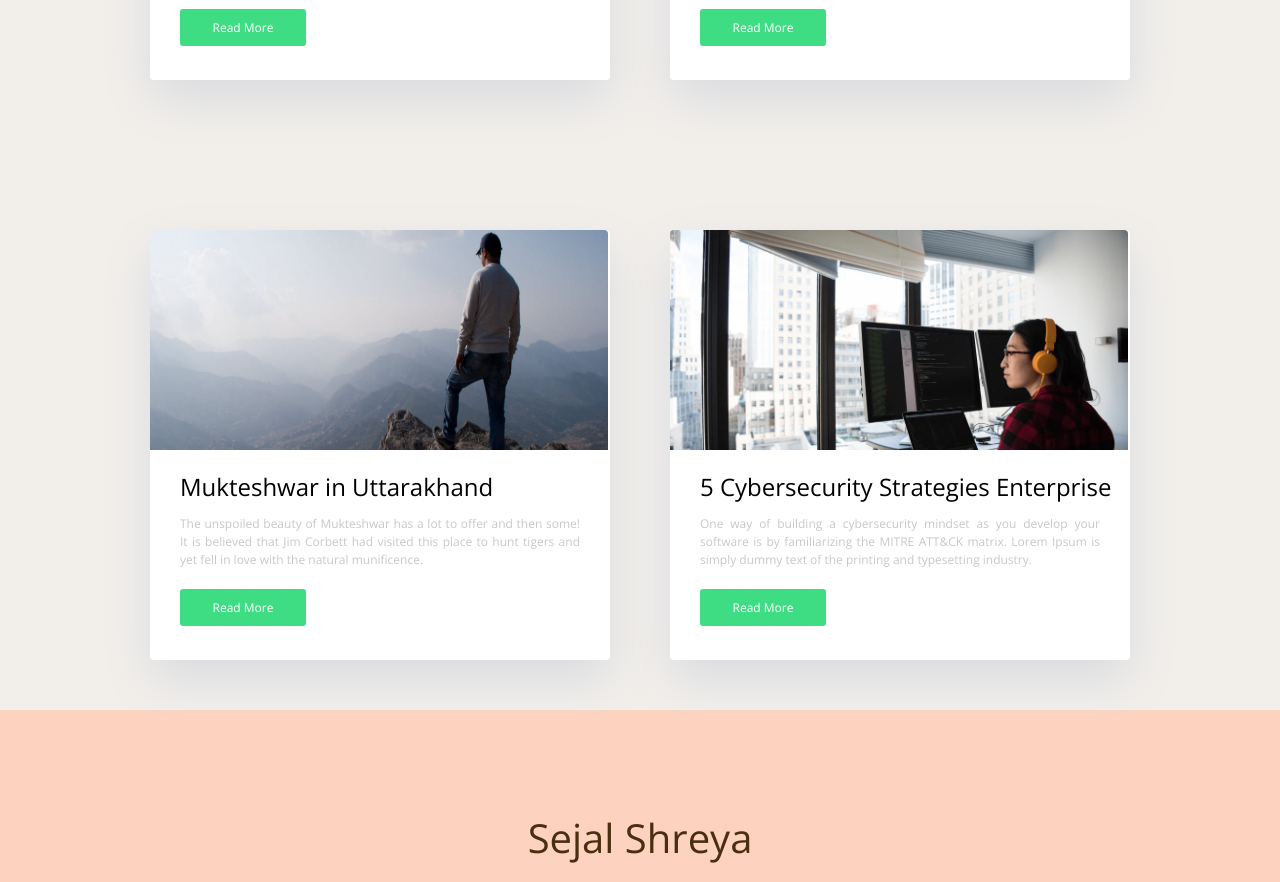
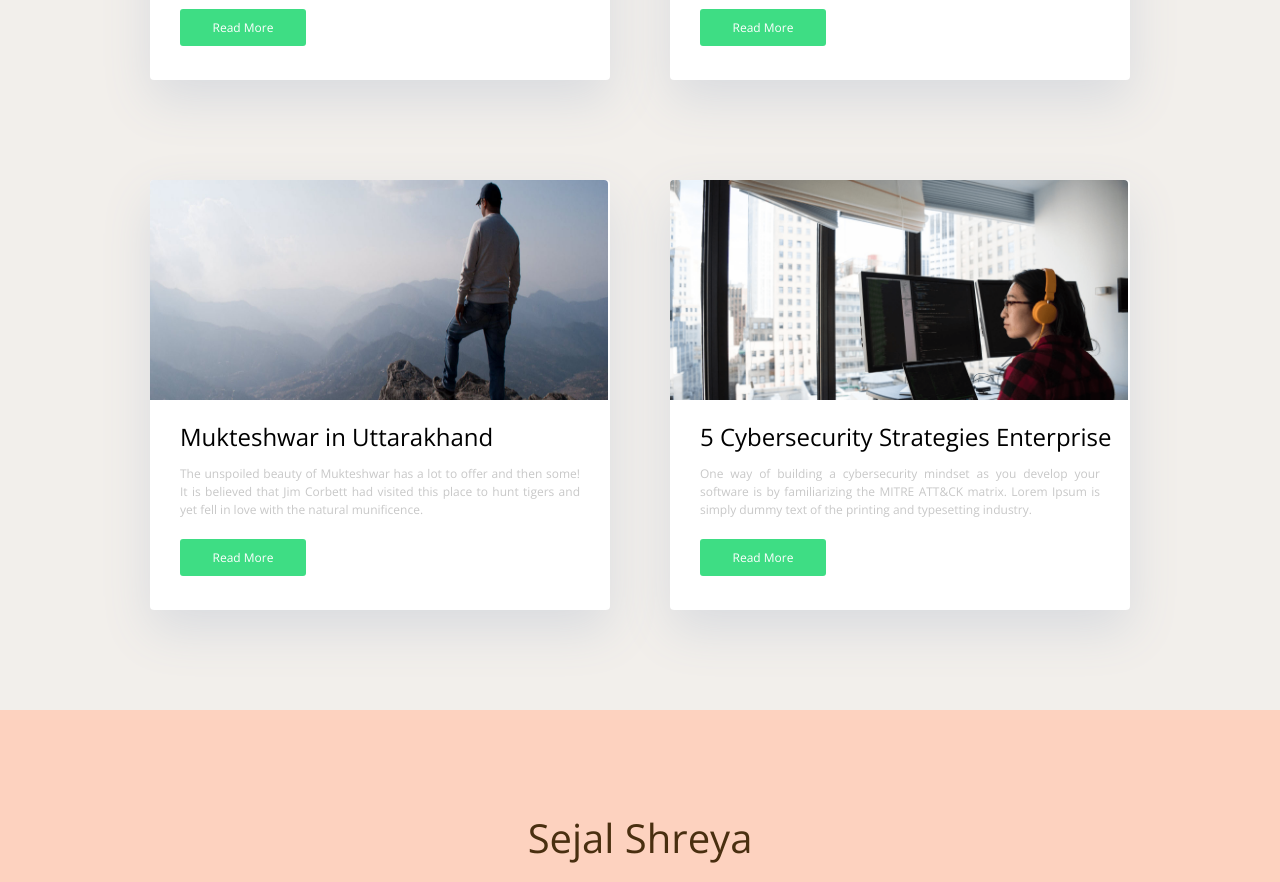
Before and after one commit to sejalshreya23/Portfolio, a plain HTML site: page index.html in a window 1280 px wide. Shown: the part 2440-3322 px from the top of the page. Drawn offline with nearby package versions, Linux system fonts and the light colour scheme; a web font is replaced by a local one.

Commit message:
Update styles.css

```diff
--- a/css/styles.css
+++ b/css/styles.css
@@ -179,7 +179,7 @@ h4 {
 .contain{
   display: flex;
   justify-content: left;
-  padding: 100px 150px 50px;
+  padding: 50px 150px 50px;
   position: absolute;
 }
 
@@ -253,7 +253,15 @@ img{
 .contain2 {
   display: flex;
   justify-content: flex-end;
-  padding: 100px 150px 50px;
+  padding: 50px 150px 50px;
+}
+
+.upper{
+  padding-top: 50px;
+}
+
+.lower{
+  padding-bottom: 50px;
 }
 
 /* Contact */
```
